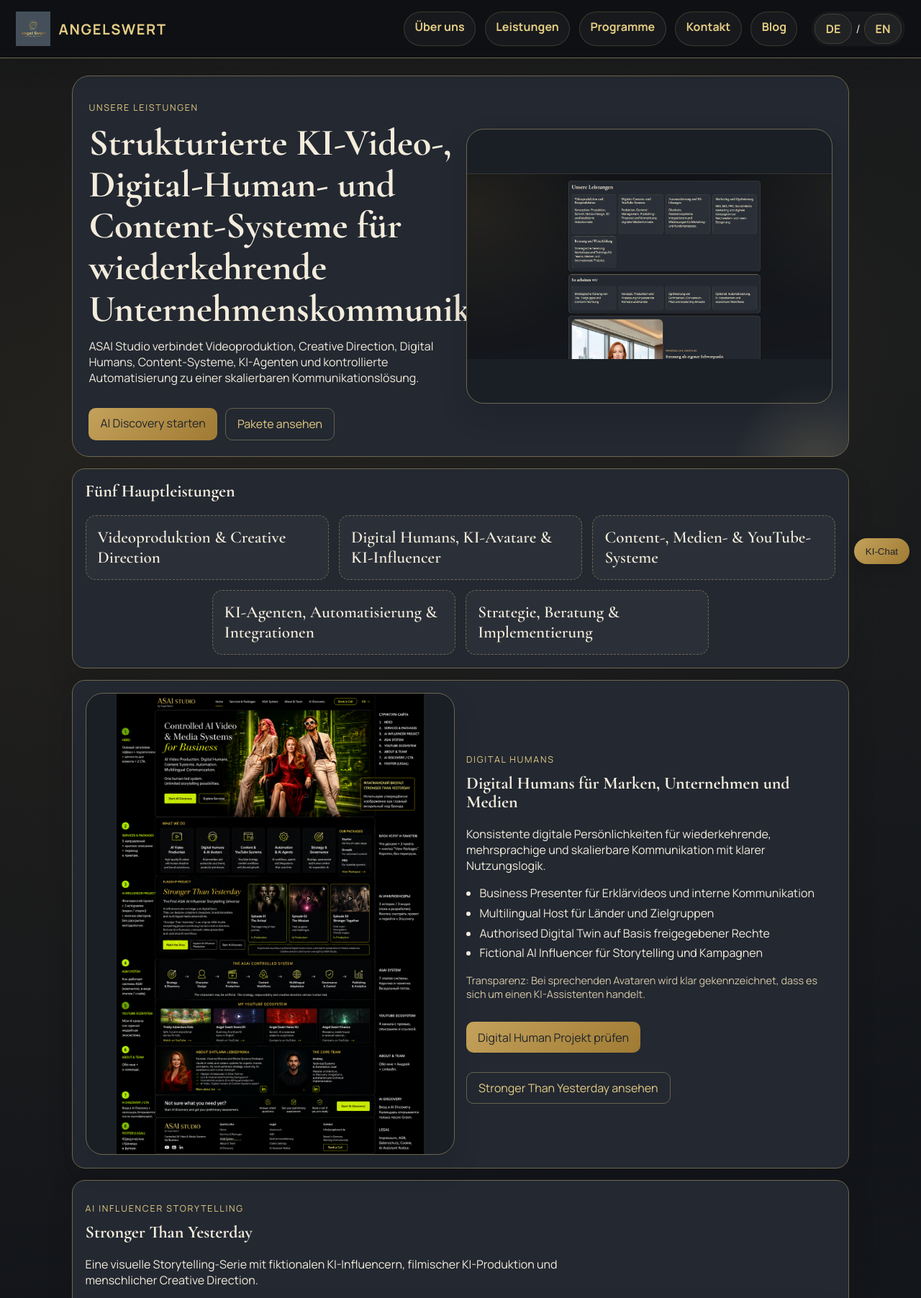
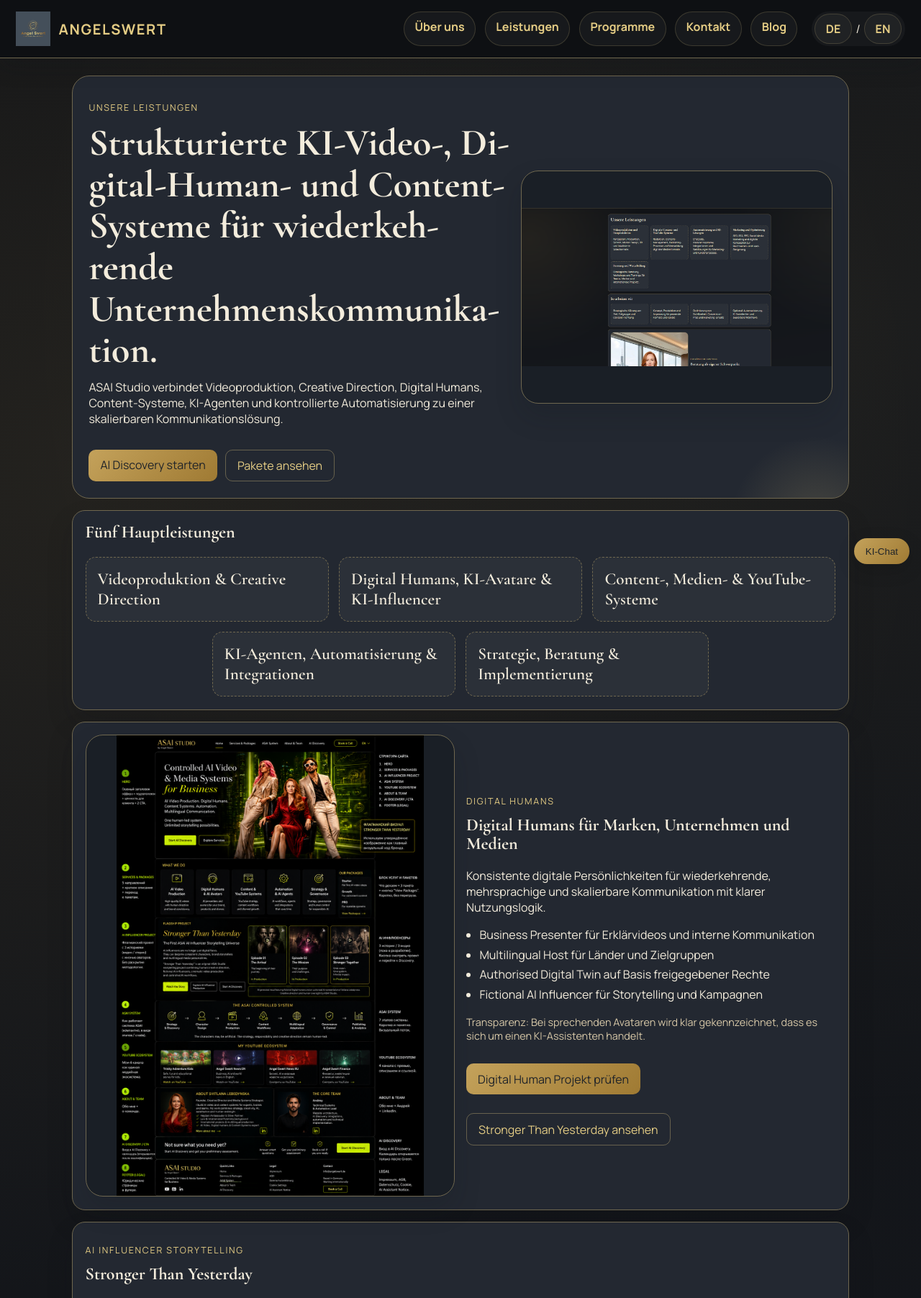
Before and after one commit to pilipandr770/AngelSwert, a Flask app: page /services?lang=de in a window 1280 px wide. Shown: the top 1804 px of the page at 72% size. Run offline with Flask 3, Linux system fonts and the light colour scheme.

Commit message:
Fix services hero text overflow under image

```diff
--- a/app/static/css/styles.css
+++ b/app/static/css/styles.css
@@ -337,6 +337,11 @@
   display: grid;
   grid-template-columns: repeat(auto-fit, minmax(280px, 1fr));
   gap: 1rem;
+}
+
+.split > *,
+.admin-grid > * {
+  min-width: 0;
 }
 
 .split--media {
@@ -746,9 +751,16 @@
   padding: 1.4rem;
 }
 
+.services-hero .split {
+  grid-template-columns: minmax(0, 1.15fr) minmax(320px, 0.85fr);
+  align-items: center;
+}
+
 .services-hero h1 {
   font-size: clamp(2.2rem, 4.1vw, 3.8rem);
   margin-bottom: 0.7rem;
+  overflow-wrap: anywhere;
+  hyphens: auto;
 }
 
 .services-hero-media {
@@ -761,6 +773,12 @@
 
 .media-frame--hero {
   aspect-ratio: 4 / 3;
+}
+
+@media (max-width: 980px) {
+  .services-hero .split {
+    grid-template-columns: 1fr;
+  }
 }
 
 .media-frame--contain {
```
